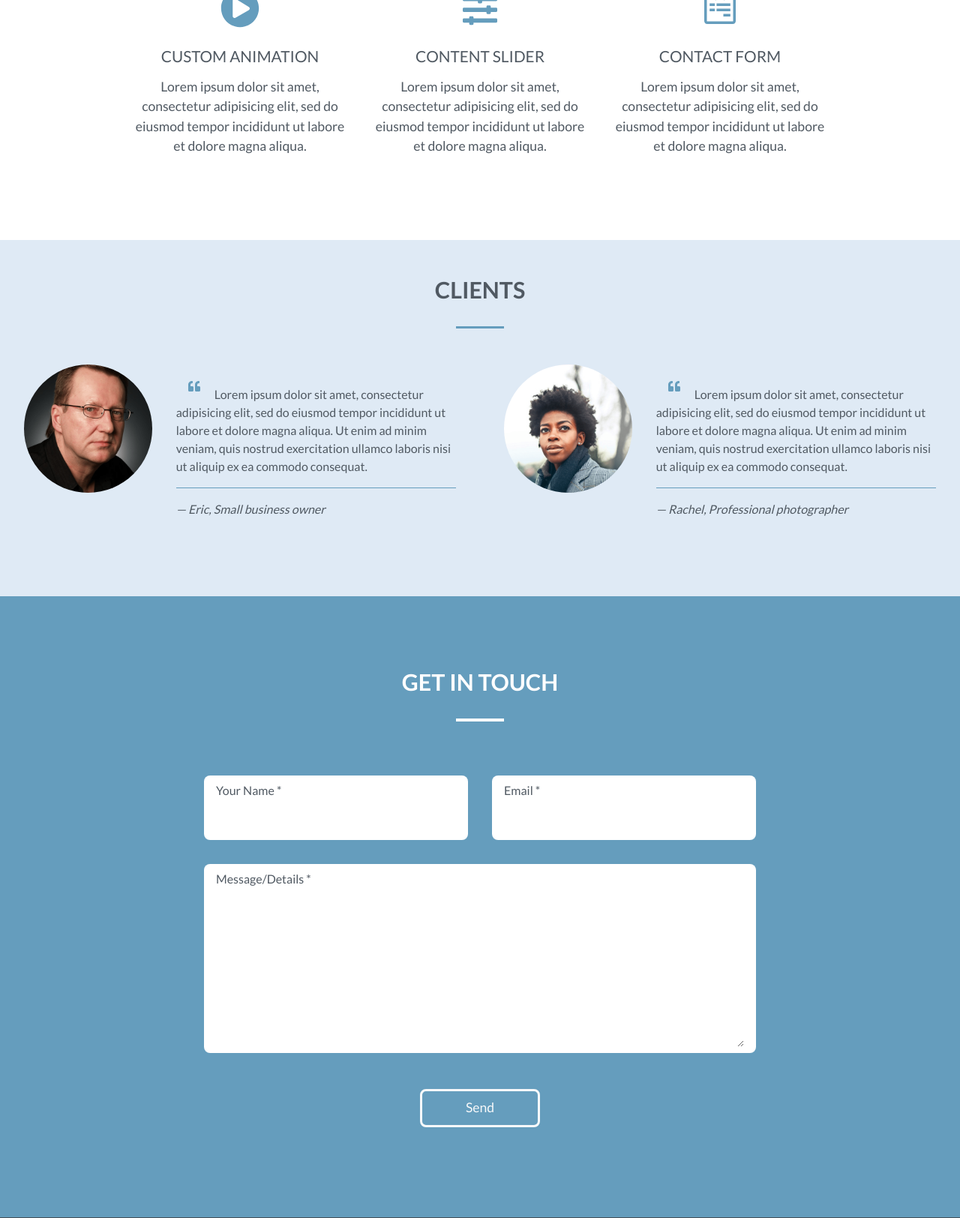
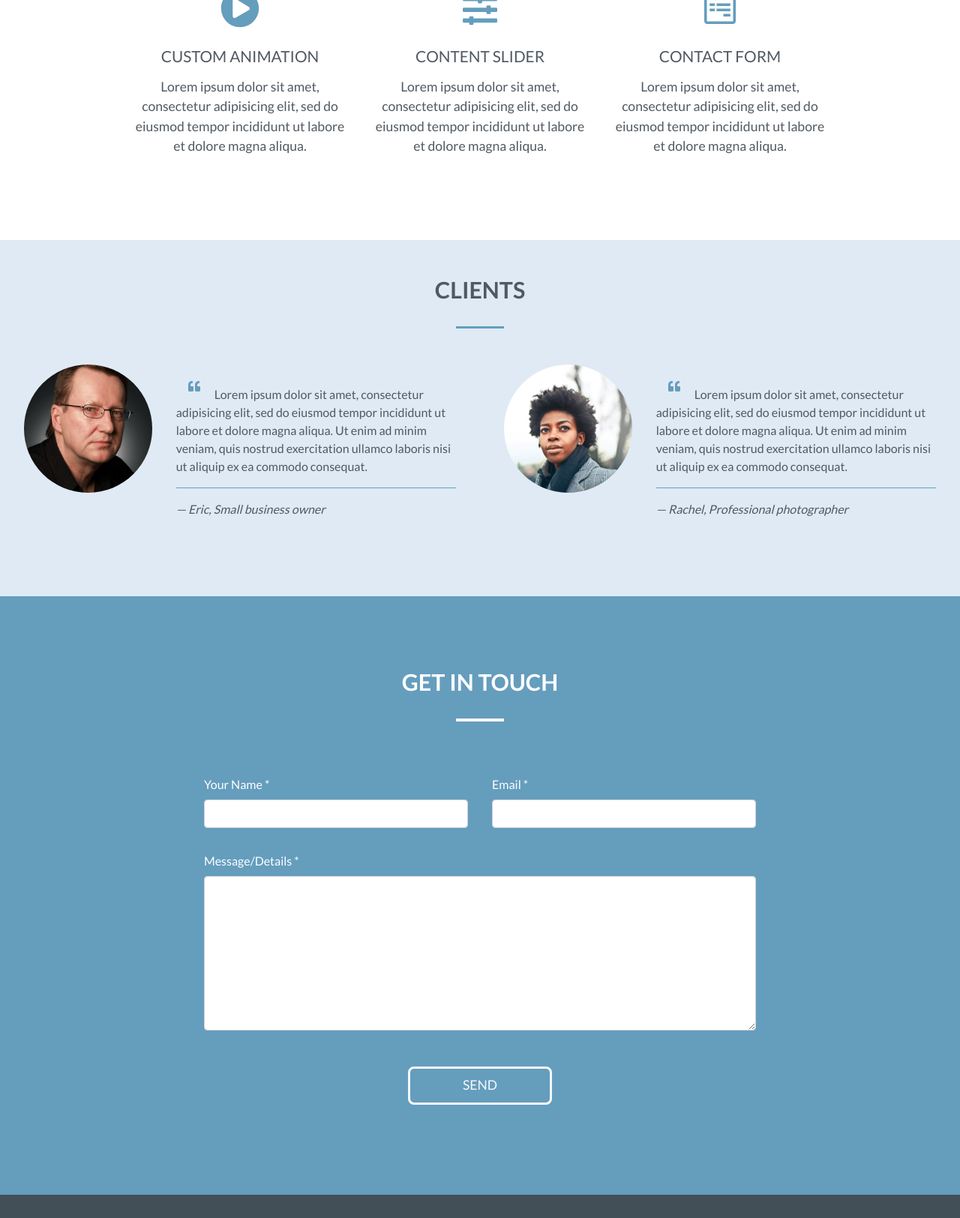
Before and after one commit to MarkMansour1/website, a PHP site: page / in a window 1280 px wide; the page is wider, and only the part inside the window is pictured. Shown: the part 2767-4391 px from the top of that part at 75% size. Run offline with PHP 8.4, Linux system fonts and the light colour scheme; some libraries are stand-ins or nearby versions.

Commit message:
bug fixes

```diff
--- a/css/style.css
+++ b/css/style.css
@@ -17,6 +17,7 @@ footer blue/highlight:
 */
 
 @import url('https://fonts.googleapis.com/css?family=Lato:400,700&display=swap');
+@import url('')
 
 html {
   scroll-behavior: smooth;
@@ -30,7 +31,11 @@ body {
 
 .offset:before {
   display: block;
-  content: "";
+
+  font-weight: 900;
+  font-family: 'Font Awesome 5 Free';
+  content: '\f107';
+
   height: 4rem;
   margin-top: -4rem;
 }
@@ -298,22 +303,21 @@ blockquote .svg-inline--fa {
 .contactform form {
   width: 60%;
   margin: 2.5rem auto;
+  color: white;
 }
 
-.formgroup {
+/* .formgroup {
+  padding: .5rem 1rem;
+  border: 1px solid rgba(255, 255, 255, 0.2);
   background-color: white;
-  padding: .5rem 1rem;
   border-radius: .5rem;
-}
-
-.form-control {
-  border: 0;
-}
+} */
 
 .contactform .btn {
   margin-top: 2rem;
   border-radius: .5rem;
-  width: 10rem;
+  width: 12rem;
+  text-transform: uppercase;
 }
 
 footer {
@@ -353,11 +357,11 @@ hr.socket {
   bottom: 1rem;
   right: 1rem;
   z-index: 99;
-  color: #aaa!important;
+  color: #404040!important;
 }
 
 .top:hover svg.svg-inline--fa {
-  color: #777!important;
+  color: #555!important;
 }
 
 /* Md screen styling */
--- a/index.php
+++ b/index.php
@@ -3,7 +3,7 @@
 <head>
 	<meta charset="utf-8">
 	<meta name="viewport" content="width=device-width, initial-scale=1">
-	<title>Mark Mansour</title>
+	<title>Home</title>
 	<link rel=icon href=img/favicon.png>
 	<link rel="stylesheet" href="bootstrap-4.1.3-dist/css/bootstrap.min.css">
 	<link rel="stylesheet" href="css/style.css">
@@ -314,11 +314,14 @@ include_once("php/dbconnect.php");
 		</form>
 	</div>
 
-	<footer>
-		<?php include("footer.php");?>
-	</footer>
 </div>
 <!-- end contact -->
+
+<!-- Begin footer -->
+<footer>
+	<?php include("footer.php");?>
+</footer>
+<!-- end footer -->
 
 <!-- Back to top button -->
 <a href="#home" class="top"><i class="fas fa-2x fa-chevron-circle-up"></i></i></a>
--- a/php/sendmail.php
+++ b/php/sendmail.php
@@ -5,13 +5,13 @@ $text = $_POST['text'] ;
 $msg =
 "Name: " . $name . "\r\n" .
 "Email: " . $email . "\r\n" .
-"Message: " . $text ;
+"Message: " . $text;
 
 if (empty($name) || empty($email) || empty($text)) {
-  header("Location: ../index.php?error=emptyfields");
+  header("Location: ../index.php?error=emptyfields#contact");
 }
 else {
 	mail("contact@markmansour.co.uk", "Contact Form Submission", $msg);
-	header("Location: ../index.php");
+	header("Location: ../index.php#contact");
 }
 ?>
--- a/schedule.php
+++ b/schedule.php
@@ -13,7 +13,7 @@
   <link rel=icon href=img/favicon.png>
 
   <!-- Custom fonts for this template-->
-  <link href="vendor/fontawesome-free/css/all.min.css" rel="stylesheet" type="text/css">
+  <link href="https://use.fontawesome.com/releases/v5.7.2/css/all.css" rel="stylesheet" />
   <link href="https://fonts.googleapis.com/css?family=Nunito:200,200i,300,300i,400,400i,600,600i,700,700i,800,800i,900,900i" rel="stylesheet">
 
   <!-- Custom styles for this template-->
```
Also changed, not shown: login.php (+4 -5 lines).
